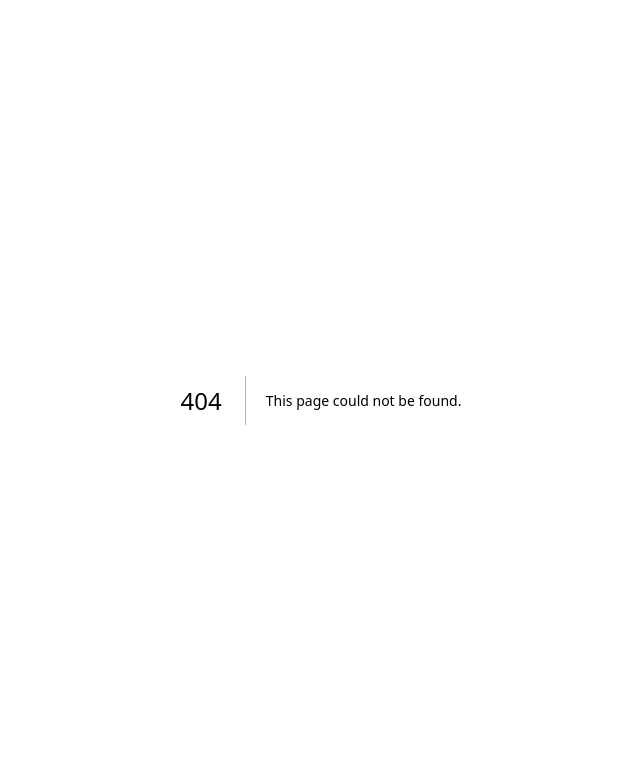
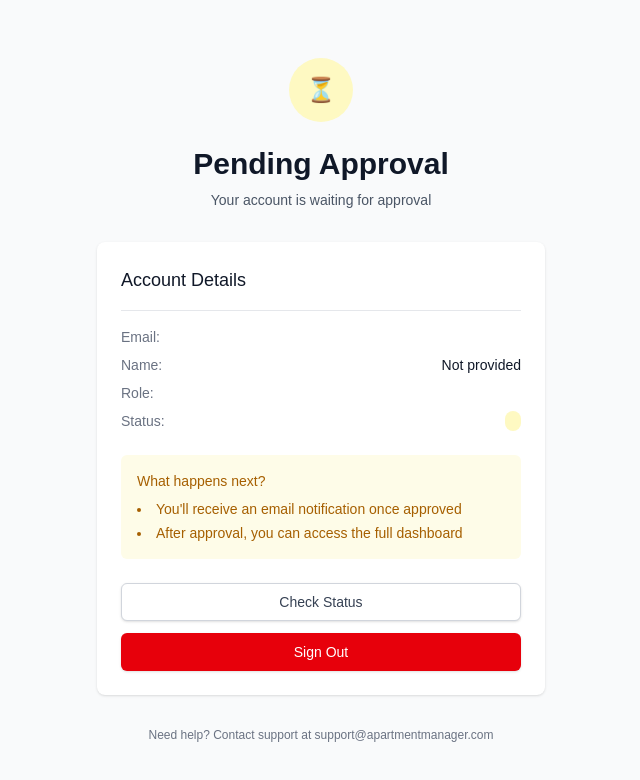
Before and after one commit to MikeGii/Apartment-Manager, a Next.js app: page /pending-approval in a window 1280 px wide. Before the commit this address had no page. Shown: the top 780 px of the page, without its empty margins (319-959 px from the left). Built offline with nearby package versions, Linux system fonts and the light colour scheme; no server answers.

Commit message:
6 - Added pending approval page
Unapproved users by admins now have to wait for an approval to get access to dashboard

```diff
--- a/src/app/dashboard/page.tsx
+++ b/src/app/dashboard/page.tsx
@@ -2,9 +2,19 @@
 
 import ProtectedRoute from '@/components/ProtectedRoute'
 import { useAuth } from '@/hooks/useAuth'
+import { useRouter } from 'next/navigation'
+import { useEffect } from 'react'
 
 export default function Dashboard() {
-  const { profile, signOut } = useAuth()
+  const { profile, signOut, loading } = useAuth()
+  const router = useRouter()
+
+    // Check if user should be redirected to pending approval
+    useEffect(() => {
+        if (!loading && profile?.status === 'pending') {
+        router.push('/pending-approval')
+        }
+    }, [loading, profile, router])
 
   const handleSignOut = async () => {
     try {
@@ -14,7 +24,12 @@ export default function Dashboard() {
     }
   }
 
-  return (
+  // Don't render dashboard if user is pending approval
+  if (profile?.status === 'pending') {
+    return null // Will redirect to pending approval
+  }
+
+return (
     <ProtectedRoute>
       <div className="min-h-screen bg-gray-50">
         {/* Header */}
--- /dev/null
+++ b/src/app/pending-approval/page.tsx
@@ -0,0 +1,123 @@
+"use client"
+
+import { useAuth } from '@/hooks/useAuth'
+import { useRouter } from 'next/navigation'
+import { useEffect } from 'react'
+
+export default function PendingApproval() {
+  const { profile, signOut, loading } = useAuth()
+  const router = useRouter()
+
+  useEffect(() => {
+    if (!loading && profile?.status === 'approved') {
+      router.push('/dashboard')
+    }
+  }, [loading, profile, router])
+
+  const handleSignOut = async () => {
+    try {
+      await signOut()
+      router.push('/login')
+    } catch (error) {
+      console.error('Error signing out:', error)
+    }
+  }
+
+  if (loading) {
+    return (
+      <div className="min-h-screen flex items-center justify-center">
+        <div className="text-center">
+          <div className="animate-spin rounded-full h-12 w-12 border-b-2 border-blue-600 mx-auto"></div>
+          <p className="mt-4 text-gray-600">Loading...</p>
+        </div>
+      </div>
+    )
+  }
+
+  return (
+    <div className="min-h-screen bg-gray-50 flex items-center justify-center py-12 px-4 sm:px-6 lg:px-8">
+      <div className="max-w-md w-full space-y-8">
+        <div className="text-center">
+          <div className="mx-auto h-16 w-16 flex items-center justify-center rounded-full bg-yellow-100">
+            <span className="text-2xl">⏳</span>
+          </div>
+          <h2 className="mt-6 text-3xl font-extrabold text-gray-900">
+            Pending Approval
+          </h2>
+          <p className="mt-2 text-sm text-gray-600">
+            Your account is waiting for approval
+          </p>
+        </div>
+
+        <div className="bg-white shadow rounded-lg p-6">
+          <div className="space-y-4">
+            <div className="border-b border-gray-200 pb-4">
+              <h3 className="text-lg font-medium text-gray-900">Account Details</h3>
+            </div>
+
+            <div className="space-y-2">
+              <div className="flex justify-between">
+                <span className="text-sm font-medium text-gray-500">Email:</span>
+                <span className="text-sm text-gray-900">{profile?.email}</span>
+              </div>
+              <div className="flex justify-between">
+                <span className="text-sm font-medium text-gray-500">Name:</span>
+                <span className="text-sm text-gray-900">{profile?.full_name || 'Not provided'}</span>
+              </div>
+              <div className="flex justify-between">
+                <span className="text-sm font-medium text-gray-500">Role:</span>
+                <span className="text-sm text-gray-900 capitalize">
+                  {profile?.role?.replace('_', ' ')}
+                </span>
+              </div>
+              <div className="flex justify-between">
+                <span className="text-sm font-medium text-gray-500">Status:</span>
+                <span className="inline-flex px-2 py-1 text-xs font-semibold rounded-full bg-yellow-100 text-yellow-800">
+                  {profile?.status}
+                </span>
+              </div>
+            </div>
+          </div>
+
+          <div className="mt-6 p-4 bg-yellow-50 rounded-md">
+            <div className="text-sm text-yellow-700">
+              <p className="font-medium mb-2">What happens next?</p>
+              <ul className="list-disc list-inside space-y-1">
+                {profile?.role === 'building_manager' && (
+                  <li>An admin will review your building manager application</li>
+                )}
+                {(profile?.role === 'accountant' || profile?.role === 'user') && (
+                  <li>Your building manager will review your application</li>
+                )}
+                <li>You'll receive an email notification once approved</li>
+                <li>After approval, you can access the full dashboard</li>
+              </ul>
+            </div>
+          </div>
+
+          <div className="mt-6 space-y-3">
+            <button
+              onClick={() => window.location.reload()}
+              className="w-full flex justify-center py-2 px-4 border border-gray-300 rounded-md shadow-sm text-sm font-medium text-gray-700 bg-white hover:bg-gray-50 focus:outline-none focus:ring-2 focus:ring-offset-2 focus:ring-blue-500"
+            >
+              Check Status
+            </button>
+
+            <button
+              onClick={handleSignOut}
+              className="w-full flex justify-center py-2 px-4 border border-transparent rounded-md shadow-sm text-sm font-medium text-white bg-red-600 hover:bg-red-700 focus:outline-none focus:ring-2 focus:ring-offset-2 focus:ring-red-500"
+            >
+              Sign Out
+            </button>
+          </div>
+        </div>
+
+        <div className="text-center">
+          <p className="text-xs text-gray-500">
+            Need help? Contact support at support@apartmentmanager.com
+          </p>
+        </div>
+      </div>
+    </div>
+  )
+}
--- a/src/components/ProtectedRoute.tsx
+++ b/src/components/ProtectedRoute.tsx
@@ -14,18 +14,10 @@ export default function ProtectedRoute({ children, requireApproval = false }: Pr
   const router = useRouter()
 
   useEffect(() => {
-    if (!loading) {
-      if (!isAuthenticated) {
-        router.push('/login')
-        return
-      }
-
-      if (requireApproval && !isApproved) {
-        router.push('/pending-approval')
-        return
-      }
+    if (!loading && !isAuthenticated) {
+      router.push('/login')
     }
-  }, [loading, isAuthenticated, isApproved, requireApproval, router])
+  }, [loading, isAuthenticated, router])
 
   if (loading) {
     return (
@@ -42,9 +34,5 @@ export default function ProtectedRoute({ children, requireApproval = false }: Pr
     return null // Will redirect to login
   }
 
-  if (requireApproval && !isApproved) {
-    return null // Will redirect to pending approval page
-  }
-
   return <>{children}</>
 }
```
